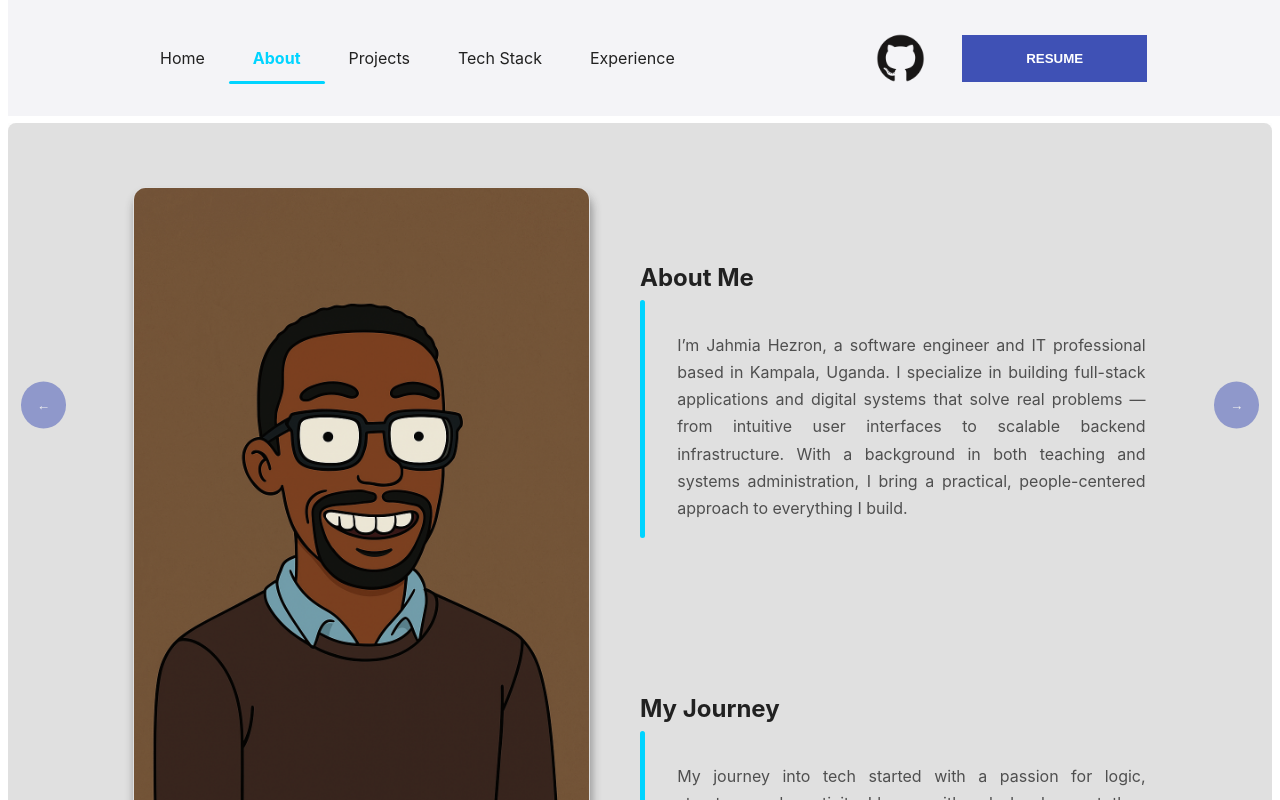
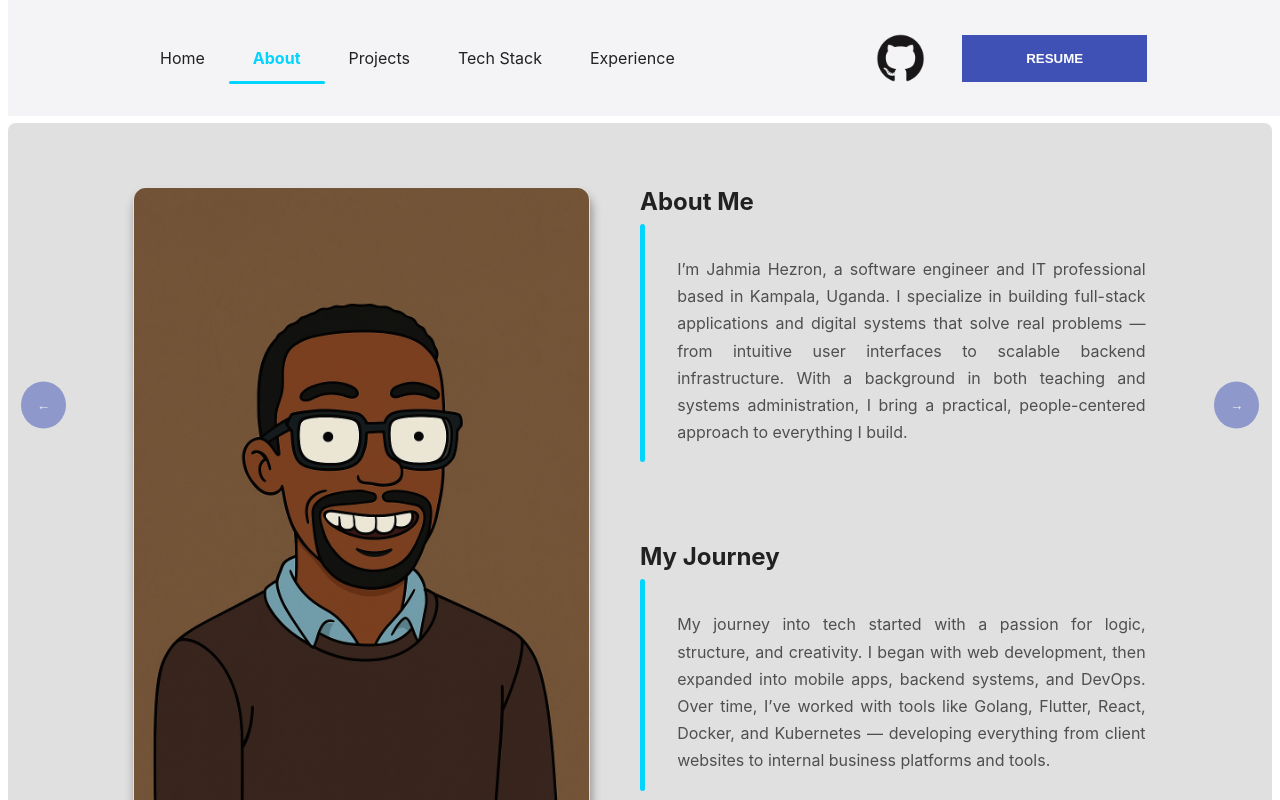
Before and after one commit to Jahmia-Hezron/jahmiahezron.github.io, a React (Create React App) app: page /#/about in a window 1280 px wide. Shown: the top 800 px of the page. Built offline with nearby package versions, Linux system fonts and the light colour scheme.

Commit message:
minor bug fixes

```diff
--- a/src/styles/pages.scss
+++ b/src/styles/pages.scss
@@ -79,9 +79,7 @@ padding-top: 4rem;
     width: 50%;
     justify-content: start;
     margin: 0 !important;
-    .Header {
-      margin-top: 15%;
-    }
+
   }
 }
 
```
